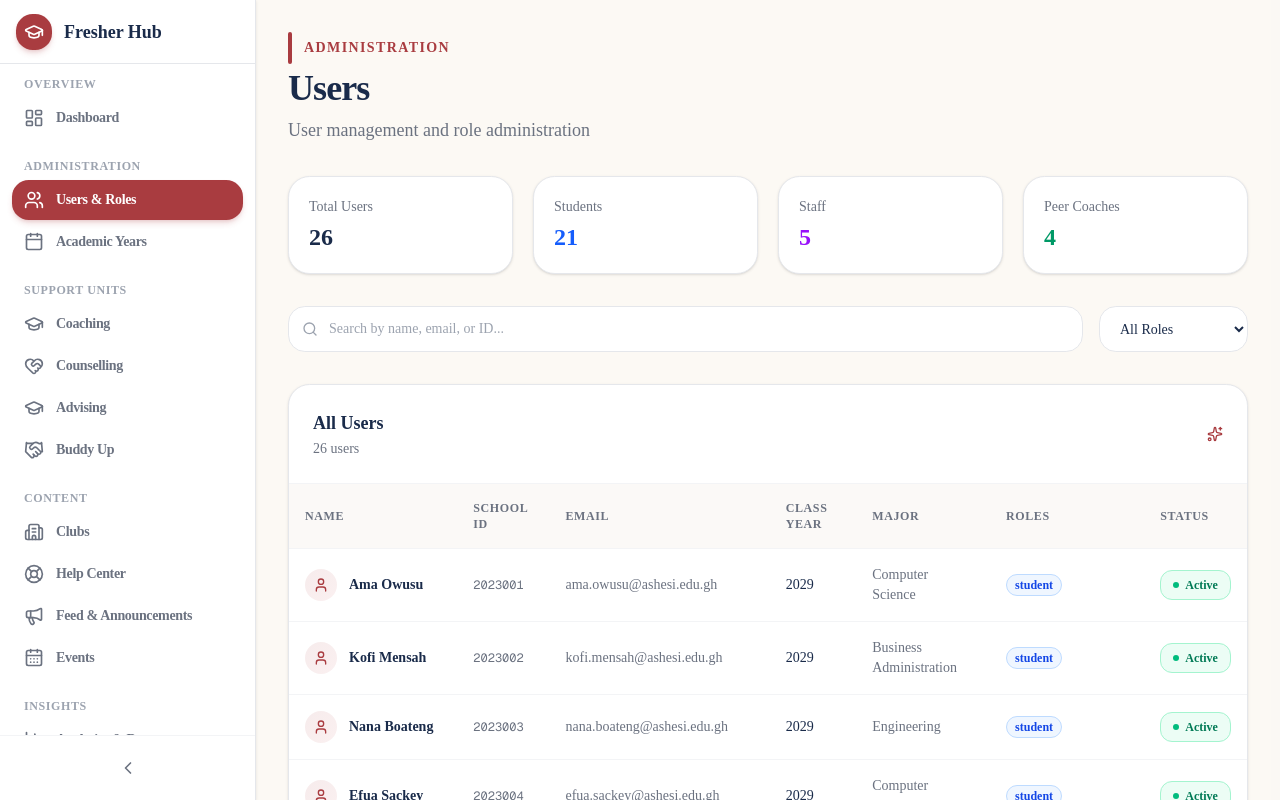
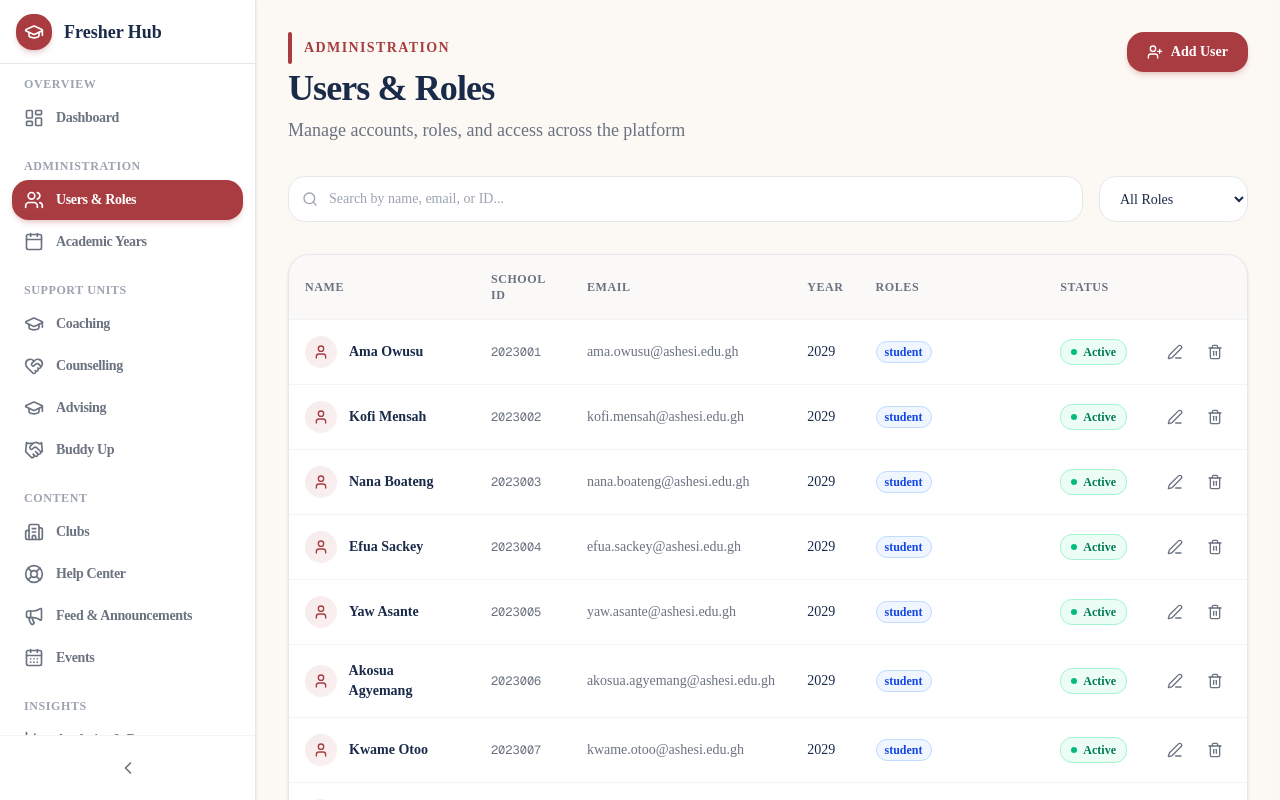
Before and after one commit to adoumouangnamouemmanuel/freshers_hub, a Next.js app in the folder apps/web/: page /dashboard/users in a window 1280 px wide. Shown: the top 800 px of the page. Built offline with nearby package versions, Linux system fonts and the light colour scheme.

Commit message:
feat: users page created

```diff
--- a/apps/web/app/dashboard/users/page.tsx
+++ b/apps/web/app/dashboard/users/page.tsx
@@ -1,34 +1,17 @@
 "use client";
 
 import { useState } from "react";
-import { motion } from "framer-motion";
-import { Search, User, Sparkles, Shield } from "lucide-react";
+import { UserPlus, Edit3, Trash2, User } from "lucide-react";
+import { AnimatedPage, AnimatedSection } from "@/components/ui/animated-container";
+import { PageHeader } from "@/components/ui/page-header";
+import { SearchInput, SelectFilter } from "@/components/ui/search-input";
+import { DataTable } from "@/components/ui/data-table";
+import { RoleBadge } from "@/components/ui/status-badge";
 import { mockUsers } from "@/lib/mock-data";
-
-const containerVariants = {
-  hidden: { opacity: 0 },
-  visible: { opacity: 1, transition: { staggerChildren: 0.04 } },
-};
-const itemVariants = {
-  hidden: { opacity: 0, y: 20 },
-  visible: { opacity: 1, y: 0, transition: { duration: 0.4, ease: [0.4, 0, 0.2, 1] as const } },
-};
-
-const roleColors: Record<string, string> = {
-  student: "bg-blue-50 text-blue-700 border-blue-200",
-  peer_coach: "bg-emerald-50 text-emerald-700 border-emerald-200",
-  coach_admin: "bg-purple-50 text-purple-700 border-purple-200",
-  counselling_head: "bg-rose-50 text-rose-700 border-rose-200",
-  advisor: "bg-amber-50 text-amber-700 border-amber-200",
-  odip_head: "bg-cyan-50 text-cyan-700 border-cyan-200",
-  staff: "bg-gray-50 text-gray-700 border-gray-200",
-  club_lead: "bg-indigo-50 text-indigo-700 border-indigo-200",
-  platform_admin: "bg-red-50 text-red-700 border-red-200",
-};
 
 export default function UsersPage() {
   const [search, setSearch] = useState("");
-  const [roleFilter, setRoleFilter] = useState<string>("all");
+  const [roleFilter, setRoleFilter] = useState("all");
   const allRoles = Array.from(new Set(mockUsers.flatMap((u) => u.roles))).sort();
 
   const filtered = mockUsers.filter((u) => {
@@ -38,105 +21,46 @@ export default function UsersPage() {
   });
 
   return (
-    <motion.div variants={containerVariants} initial="hidden" animate="visible" className="space-y-8">
-      <motion.div variants={itemVariants}>
-        <div className="flex items-center gap-3 mb-1">
-          <div className="h-8 w-1 rounded-full bg-[#A93C40]" />
-          <p className="text-sm font-semibold text-[#A93C40] tracking-widest uppercase">Administration</p>
-        </div>
-        <h1 className="text-4xl font-bold text-[#1A2B4A] tracking-tight">Users</h1>
-        <p className="text-[#6B7280] mt-2 text-lg">User management and role administration</p>
-      </motion.div>
+    <AnimatedPage>
+      <PageHeader title="Users & Roles" description="Manage accounts, roles, and access across the platform" badge="Administration" action={
+        <button className="inline-flex items-center gap-2 px-5 py-2.5 rounded-xl bg-[#A93C40] text-white text-sm font-semibold hover:bg-[#A93C40]/90 transition-colors shadow-md shadow-[#A93C40]/20 cursor-pointer">
+          <UserPlus className="w-4 h-4" /> Add User
+        </button>
+      } />
 
-      <div className="grid gap-5 grid-cols-1 sm:grid-cols-4">
-        {[
-          { label: "Total Users", value: mockUsers.length, color: "text-[#1A2B4A]" },
-          { label: "Students", value: mockUsers.filter((u) => u.roles.includes("student")).length, color: "text-blue-600" },
-          { label: "Staff", value: mockUsers.filter((u) => u.roles.includes("staff")).length, color: "text-purple-600" },
-          { label: "Peer Coaches", value: mockUsers.filter((u) => u.roles.includes("peer_coach")).length, color: "text-emerald-600" },
-        ].map((item, i) => (
-          <motion.div key={item.label} variants={itemVariants} className="rounded-2xl border bg-white p-5 shadow-sm">
-            <p className="text-sm text-[#6B7280]">{item.label}</p>
-            <p className={`text-2xl font-bold mt-1 ${item.color}`}>{item.value}</p>
-          </motion.div>
-        ))}
+      <div className="flex flex-col sm:flex-row gap-4">
+        <SearchInput value={search} onChange={setSearch} placeholder="Search by name, email, or ID..." className="flex-1" />
+        <SelectFilter value={roleFilter} onChange={setRoleFilter} options={[{ value: "all", label: "All Roles" }, ...allRoles.map(r => ({ value: r, label: r.replace("_", " ") }))]} />
       </div>
 
-      <motion.div variants={itemVariants} className="flex flex-col sm:flex-row gap-4">
-        <div className="relative flex-1">
-          <Search className="absolute left-3.5 top-1/2 -translate-y-1/2 w-4 h-4 text-[#9CA3AF]" />
-          <input type="text" placeholder="Search by name, email, or ID..." value={search} onChange={(e) => setSearch(e.target.value)}
-            className="w-full pl-10 pr-4 py-3 rounded-xl border border-[#e5e7eb] bg-white text-sm focus:outline-none focus:ring-2 focus:ring-[#A93C40]/20 focus:border-[#A93C40] transition-all placeholder:text-[#9CA3AF]" />
-        </div>
-        <select value={roleFilter} onChange={(e) => setRoleFilter(e.target.value)}
-          className="px-4 py-3 rounded-xl border border-[#e5e7eb] bg-white text-sm focus:outline-none focus:ring-2 focus:ring-[#A93C40]/20 focus:border-[#A93C40] transition-all">
-          <option value="all">All Roles</option>
-          {allRoles.map((role) => (<option key={role} value={role}>{role.replace("_", " ")}</option>))}
-        </select>
-      </motion.div>
-
-      <motion.div variants={itemVariants} className="rounded-2xl border bg-white shadow-sm overflow-hidden">
-        <div className="p-6 border-b border-[#f3f4f6]">
-          <div className="flex items-center justify-between">
-            <div>
-              <h2 className="text-lg font-semibold text-[#1A2B4A]">All Users</h2>
-              <p className="text-sm text-[#6B7280] mt-0.5">{filtered.length} users</p>
+      <DataTable
+        columns={[
+          { key: "name", header: "Name", render: (u: any) => (
+            <div className="flex items-center gap-3">
+              <div className="w-8 h-8 rounded-full bg-gradient-to-br from-[#A93C40]/10 to-[#d46a6e]/10 flex items-center justify-center"><User className="w-4 h-4 text-[#A93C40]" /></div>
+              <span className="font-semibold text-[#1A2B4A]">{u.full_name}</span>
             </div>
-            <Sparkles className="w-4 h-4 text-[#A93C40]" />
-          </div>
-        </div>
-        <div className="overflow-x-auto">
-          <table className="w-full text-sm">
-            <thead>
-              <tr className="border-b border-[#f3f4f6] bg-[#f8f4ef]/50">
-                {["Name", "School ID", "Email", "Class Year", "Major", "Roles", "Status"].map((h) => (
-                  <th key={h} className="text-left p-4 font-semibold text-[#6B7280] text-xs uppercase tracking-wider">{h}</th>
-                ))}
-              </tr>
-            </thead>
-            <tbody>
-              {filtered.map((u, i) => (
-                <motion.tr key={u.id} initial={{ opacity: 0, y: 10 }} animate={{ opacity: 1, y: 0 }} transition={{ delay: i * 0.03 }}
-                  className="border-b border-[#f3f4f6] last:border-0 hover:bg-[#f8f4ef]/50 transition-colors">
-                  <td className="p-4">
-                    <div className="flex items-center gap-3">
-                      <div className="w-8 h-8 rounded-full bg-gradient-to-br from-[#A93C40]/10 to-[#d46a6e]/10 flex items-center justify-center">
-                        <User className="w-4 h-4 text-[#A93C40]" />
-                      </div>
-                      <span className="font-semibold text-[#1A2B4A]">{u.full_name}</span>
-                    </div>
-                  </td>
-                  <td className="p-4 text-[#6B7280] font-mono text-xs">{u.school_id}</td>
-                  <td className="p-4 text-[#6B7280]">{u.email}</td>
-                  <td className="p-4 text-[#1A2B4A]">{u.class_year > 0 ? u.class_year : "—"}</td>
-                  <td className="p-4 text-[#6B7280]">{u.major}</td>
-                  <td className="p-4">
-                    <div className="flex flex-wrap gap-1">
-                      {u.roles.map((role) => (
-                        <span key={role} className={`inline-flex items-center px-2 py-0.5 rounded-lg text-xs font-semibold border ${roleColors[role] || "bg-gray-50 text-gray-700"}`}>
-                          {role.replace("_", " ")}
-                        </span>
-                      ))}
-                    </div>
-                  </td>
-                  <td className="p-4">
-                    {u.is_active ? (
-                      <span className="inline-flex items-center gap-1.5 px-3 py-1.5 rounded-lg text-xs font-semibold bg-emerald-50 text-emerald-700 border border-emerald-200">
-                        <span className="w-1.5 h-1.5 rounded-full bg-emerald-500" /> Active
-                      </span>
-                    ) : (
-                      <span className="inline-flex items-center gap-1.5 px-3 py-1.5 rounded-lg text-xs font-semibold bg-gray-50 text-gray-700 border border-gray-200">
-                        <span className="w-1.5 h-1.5 rounded-full bg-gray-400" /> Inactive
-                      </span>
-                    )}
-                  </td>
-                </motion.tr>
-              ))}
-            </tbody>
-          </table>
-        </div>
-        {filtered.length === 0 && <div className="p-16 text-center text-[#6B7280]">No users found.</div>}
-      </motion.div>
-    </motion.div>
+          )},
+          { key: "id", header: "School ID", render: (u: any) => <span className="text-[#6B7280] font-mono text-xs">{u.school_id}</span> },
+          { key: "email", header: "Email", render: (u: any) => <span className="text-[#6B7280]">{u.email}</span> },
+          { key: "year", header: "Year", render: (u: any) => <span className="text-[#1A2B4A]">{u.class_year || "—"}</span> },
+          { key: "roles", header: "Roles", render: (u: any) => (
+            <div className="flex flex-wrap gap-1">{u.roles.map((r: string) => <RoleBadge key={r} role={r} />)}</div>
+          )},
+          { key: "status", header: "Status", render: (u: any) => u.is_active ?
+            <span className="inline-flex items-center gap-1.5 px-2.5 py-1 rounded-lg text-xs font-semibold bg-emerald-50 text-emerald-700 border border-emerald-200"><span className="w-1.5 h-1.5 rounded-full bg-emerald-500" /> Active</span> :
+            <span className="inline-flex items-center gap-1.5 px-2.5 py-1 rounded-lg text-xs font-semibold bg-gray-50 text-gray-700 border border-gray-200"><span className="w-1.5 h-1.5 rounded-full bg-gray-400" /> Inactive</span>
+          },
+          { key: "actions", header: "", render: (u: any) => (
+            <div className="flex gap-2">
+              <button className="p-2 rounded-lg text-[#6B7280] hover:text-[#A93C40] hover:bg-[#A93C40]/5 transition-colors cursor-pointer"><Edit3 className="w-4 h-4" /></button>
+              <button className="p-2 rounded-lg text-[#6B7280] hover:text-red-500 hover:bg-red-50 transition-colors cursor-pointer"><Trash2 className="w-4 h-4" /></button>
+            </div>
+          )},
+        ]}
+        data={filtered}
+        keyExtractor={(u: any) => u.id}
+      />
+    </AnimatedPage>
   );
 }
```
